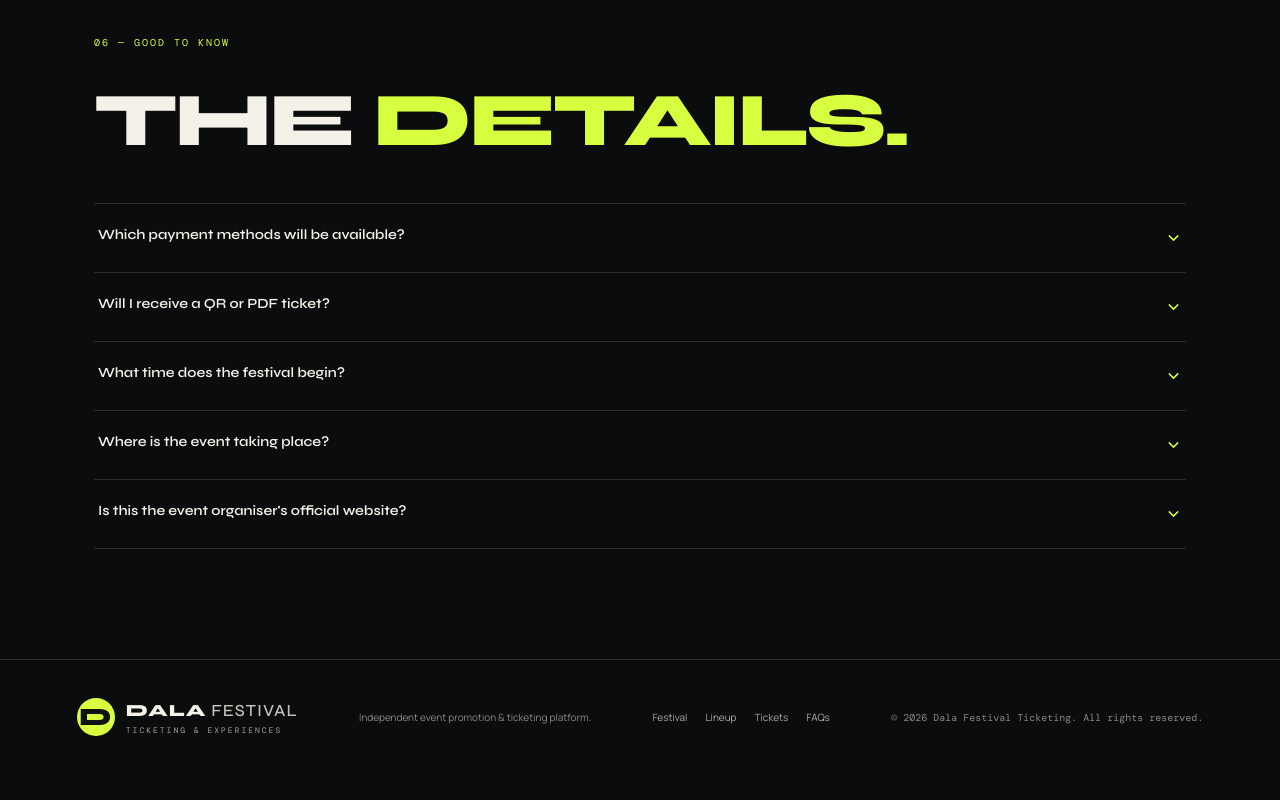
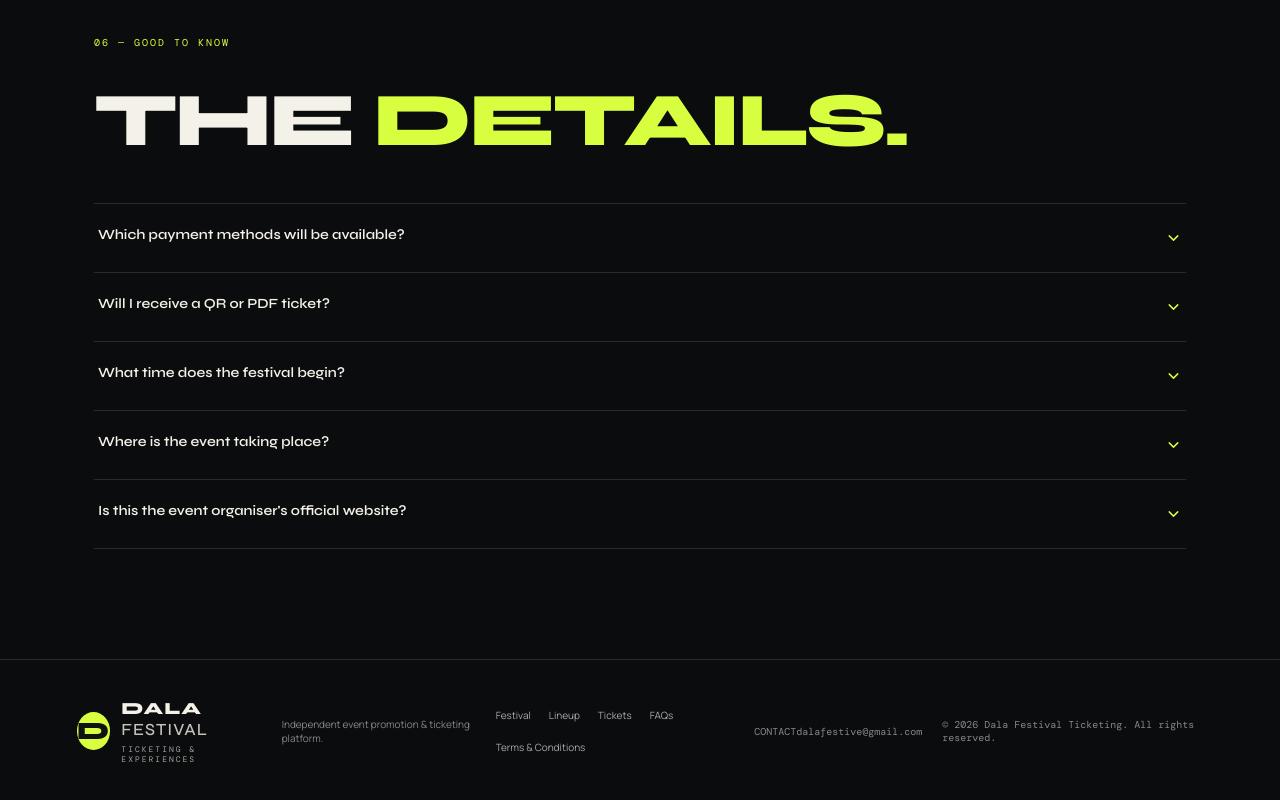
Before and after one commit to robinsonb254/dala-festival-ticketing, a Next.js app: page / in a window 1280 px wide. Shown: the part 5916-6716 px from the top of the page. Before the commit the page ends 6690 px from the top, so only its background shows below. Built offline with nearby package versions, Linux system fonts and the light colour scheme; no server answers.

Commit message:
feat: add festival contact email and terms link

```diff
--- a/app/page.tsx
+++ b/app/page.tsx
@@ -195,7 +195,7 @@ export default function Home() {
 
       <section className="faq-section section" id="faq"><div className="section-kicker">06 — GOOD TO KNOW</div><h2>THE <em>DETAILS.</em></h2><div className="faq-list"><details><summary>Which payment methods will be available?<ChevronDown /></summary><p>At launch, the planned payment options are M-Pesa and PayPal. Checkout will only go live after payment verification has been tested.</p></details><details><summary>Will I receive a QR or PDF ticket?<ChevronDown /></summary><p>Not in the first release. The initial version will use an order reference and payment confirmation. QR and PDF delivery are planned for a later phase.</p></details><details><summary>What time does the festival begin?<ChevronDown /></summary><p>The event start time has not yet been confirmed. Check the organiser’s official updates before making travel arrangements.</p></details><details><summary>Where is the event taking place?<ChevronDown /></summary><p>The current event listing states ASK Arena at Nairobi Showground. Please confirm final venue details with the organiser before travelling.</p></details><details><summary>Is this the event organiser's official website?<ChevronDown /></summary><p>This is an independent ticketing and event-promotion platform. It is not represented as the organiser's own website.</p></details></div></section>
 
-      <footer><a className="brand footer-brand" href="#"><span className="brand-mark">D</span><span>DALA<span className="brand-light"> FESTIVAL</span><small>TICKETING & EXPERIENCES</small></span></a><p>Independent event promotion & ticketing platform.</p><nav className="footer-links" aria-label="Footer navigation"><a href="#about">Festival</a><a href="#lineup">Lineup</a><a href="#tickets">Tickets</a><a href="#faq">FAQs</a></nav><div>© 2026 Dala Festival Ticketing. All rights reserved.</div></footer>
+      <footer><a className="brand footer-brand" href="#"><span className="brand-mark">D</span><span>DALA<span className="brand-light"> FESTIVAL</span><small>TICKETING & EXPERIENCES</small></span></a><p>Independent event promotion & ticketing platform.</p><nav className="footer-links" aria-label="Footer navigation"><a href="#about">Festival</a><a href="#lineup">Lineup</a><a href="#tickets">Tickets</a><a href="#faq">FAQs</a><a href="/terms">Terms &amp; Conditions</a></nav><div className="footer-contact"><span>CONTACT</span><a href="mailto:dalafestive@gmail.com">dalafestive@gmail.com</a></div><div>© 2026 Dala Festival Ticketing. All rights reserved.</div></footer>
       </main>
     </>
   );
```
